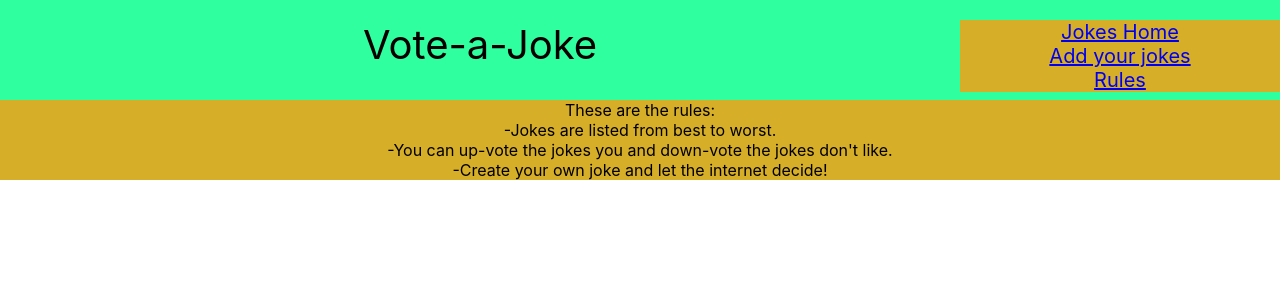
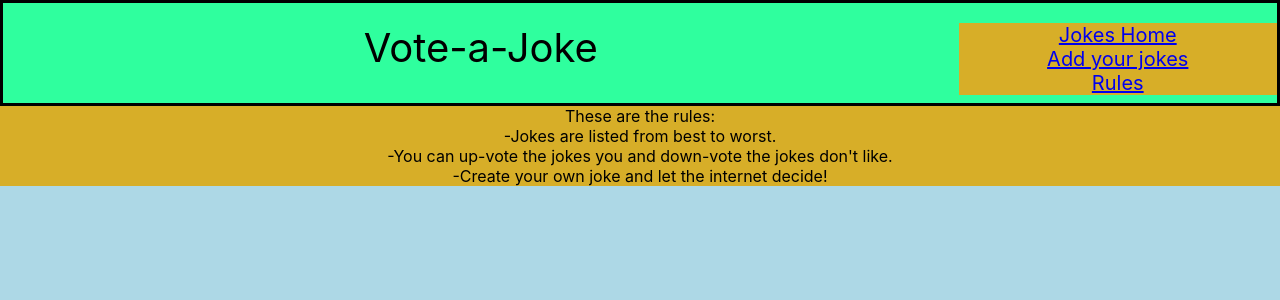
Before and after one commit to michaeljgrieshaber/Code-Jokes, a React (Create React App) app in the folder client/: page /Rules in a window 1280 px wide. Shown: the top 300 px of the page. Built offline with nearby package versions, Linux system fonts and the light colour scheme; no server answers.

Commit message:
media start

```diff
--- a/client/src/App.css
+++ b/client/src/App.css
@@ -1,16 +1,19 @@
 .App {
   text-align: center;
+  background-color: rgb(215, 174, 40);
   /* font-family: "Courier New", monospace; */
 }
 
-.home {
+body {
   background-color: rgb(215, 174, 40);
 }
+
 .navbar {
   display: grid;
   grid-template-columns: 75% 25%;
   grid-template-rows: 1fr 1fr 1fr;
   max-height: 100px;
+  border-style: solid;
 
   background-color: rgb(47, 255, 158);
 }
@@ -24,6 +27,10 @@
   grid-column-start: 2;
   grid-row-start: 2;
   font-size: 20px;
+  background-color: rgb(215, 174, 40);
+}
+
+.home {
   background-color: rgb(215, 174, 40);
 }
 
@@ -43,10 +50,6 @@
 
 .form {
   background-color: rgb(182, 129, 182);
-}
-
-.rules {
-  background-color: rgb(215, 174, 40);
 }
 
 /* .jokesAndAuthor {
@@ -69,32 +72,12 @@
   color: red;
 }
 
-/* .App-header {
-  background-color: #282c34;
-  min-height: 100vh;
-  display: flex;
-  flex-direction: column;
-  align-items: center;
-  justify-content: center;
-  font-size: calc(10px + 2vmin);
-  color: white;
-} */
+.rules {
+  background-color: rgb(215, 174, 40);
+}
 
-/* .App-link {
-  color: #61dafb;
-} */
-
-/* @keyframes App-logo-spin {
-  from {
-    transform: rotate(0deg);
-  }
-  to {
-    transform: rotate(360deg);
-  }
-} */
-
-@media (prefers-reduced-motion: no-preference) {
-  .App-logo {
-    animation: App-logo-spin infinite 20s linear;
+@media only screen and (min-width: 600px) {
+  body {
+    background-color: lightblue;
   }
 }
--- a/client/src/Components/Create.jsx
+++ b/client/src/Components/Create.jsx
@@ -50,7 +50,6 @@
           author={author}
           setAuthor={setAuthor}
           handleSubmit={handleSubmit}
-          // handleHistory={handleHistory}
           type={"Submit"}
         />
       </div>
```
